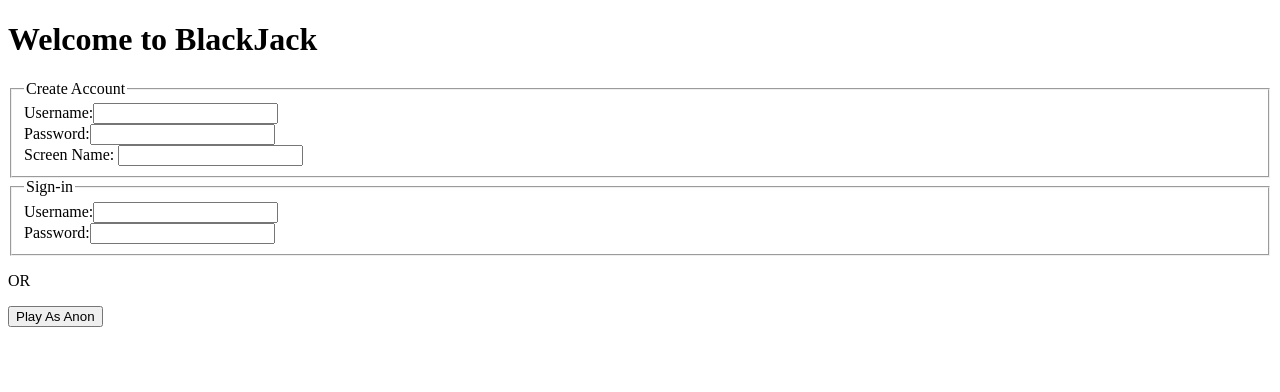
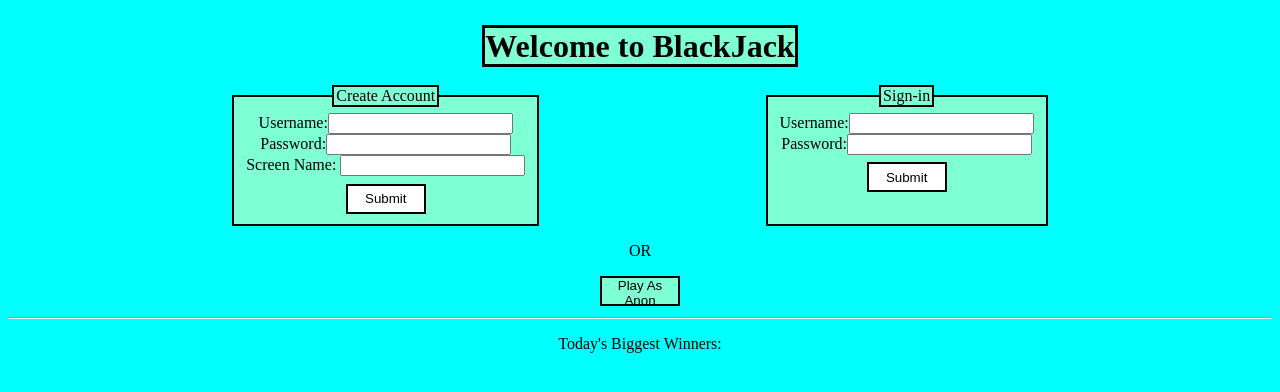
Before and after one commit to confrodog/CSC346_Project2, a plain HTML site: page index/index.html in a window 1280 px wide. Drawn offline with Linux system fonts and the light colour scheme.

Commit message:
final home screen

```diff
--- /dev/null
+++ b/index/index.css
@@ -0,0 +1,35 @@
+body {
+    background-color: aqua;
+}
+#login {
+    display: flex;
+    justify-content: space-evenly;
+}
+#headerDiv {
+    padding: 20px;
+}
+h1 {
+    background-color: aquamarine;
+    display: inline;
+    border-style: solid;
+    border-color: black;
+    border-width: 3px;
+}
+legend, fieldset, button {
+    border-style: solid;
+    border-width: 2px;
+    border-color: black;
+    background-color: aquamarine;
+}
+button {
+    height: 30px;
+    width: 80px;
+    padding: 0%;
+}
+#createAccountButton, #signinButton {
+    background-color: white;
+    margin-top: 3%;
+}
+#homeScreen {
+    text-align: center;
+}
--- a/index/index.html
+++ b/index/index.html
@@ -4,30 +4,35 @@
     <meta charset="UTF-8">
     <meta name="viewport" content="width=device-width, initial-scale=1.0">
     <meta http-equiv="X-UA-Compatible" content="ie=edge">
+    <link rel="stylesheet" type="text/css" href="index.css">
+    <script type="text/javascript" src="index.js"></script>
     <title>Black Jack!</title>
 </head>
 <body>
-    <div id="main">
-        <h1>Welcome to BlackJack</h1>
+    <div id="homeScreen">
+        <div id="headerDiv">
+            <h1>Welcome to BlackJack</h1>
+        </div>
         <div id="login">
             <fieldset>
                 <legend>Create Account</legend>
-                <form>
-                    Username:<input type="text"><br>
-                    Password:<input type="text"><br>
-                    Screen Name: <input type="text">
-                </form>
+                Username:<input type="text"><br>
+                Password:<input type="text"><br>
+                Screen Name: <input type="text"><br>
+                <button id="createAccountButton">Submit</button>
             </fieldset>
             <fieldset>
                 <legend>Sign-in</legend>
-                <form>
-                    Username:<input type="text"><br>
-                    Password:<input type="text"><br>
-                </form>
+                Username:<input type="text"><br>
+                Password:<input type="text"><br>
+                <button id="signinButton">Submit</button>
             </fieldset>
         </div>
         <p>OR</p>
         <button id="anon">Play As Anon</button>
+        <br><hr>
+        <p>Today's Biggest Winners:</p>
+        <table id="winners"></table>
     </div>
 </body>
 </html>
--- a/index/index.js
+++ b/index/index.js
@@ -1,7 +1,7 @@
 window.onload = function(){
-    document.getElementById("anon") = startGame;
+    document.getElementById("anon").onclick = goToDealerScreen;
 }
 
-function startGame(){
+function goToDealerScreen(){
 
 }
```
Also changed, not shown: 1 other file.
